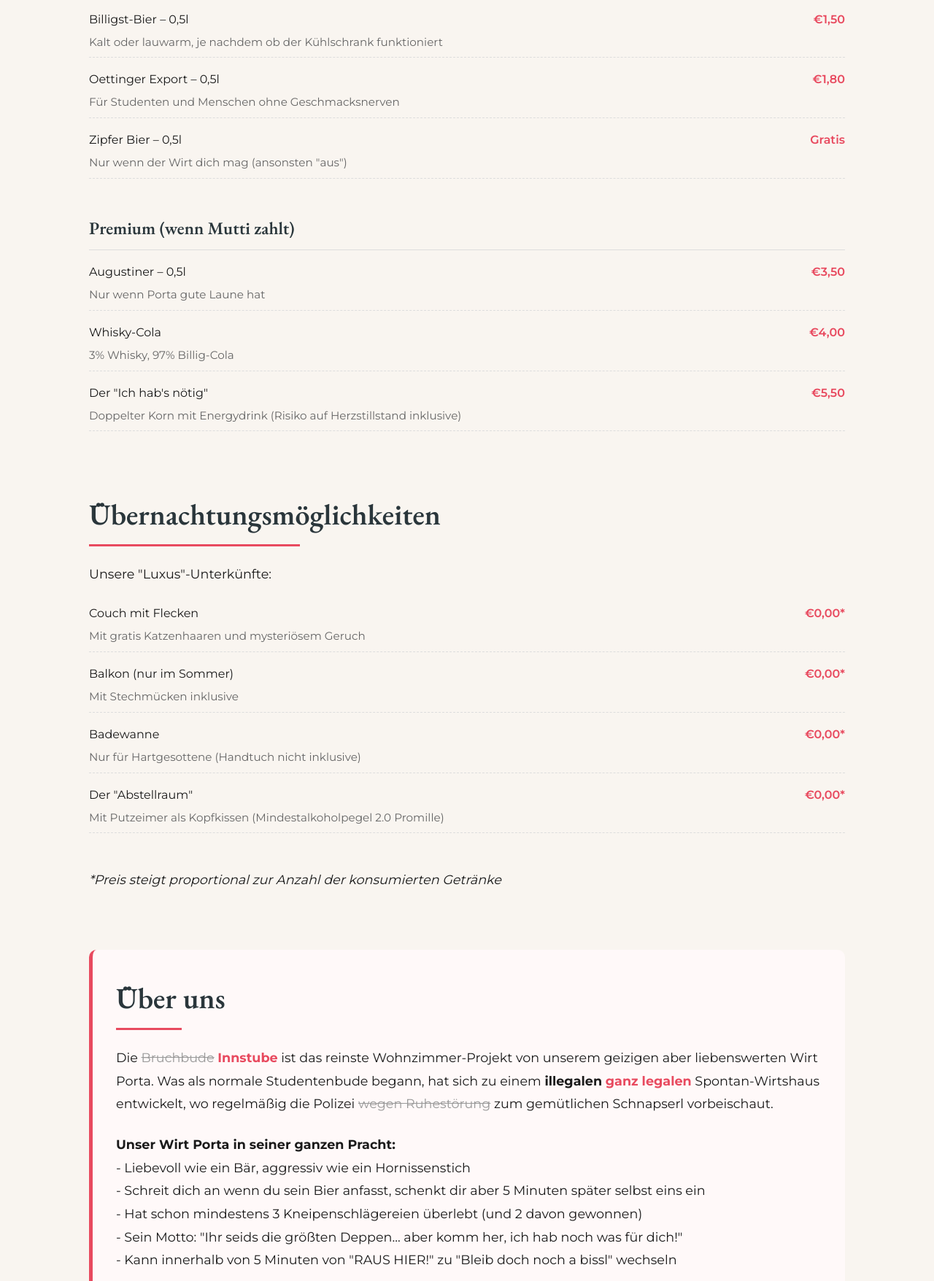
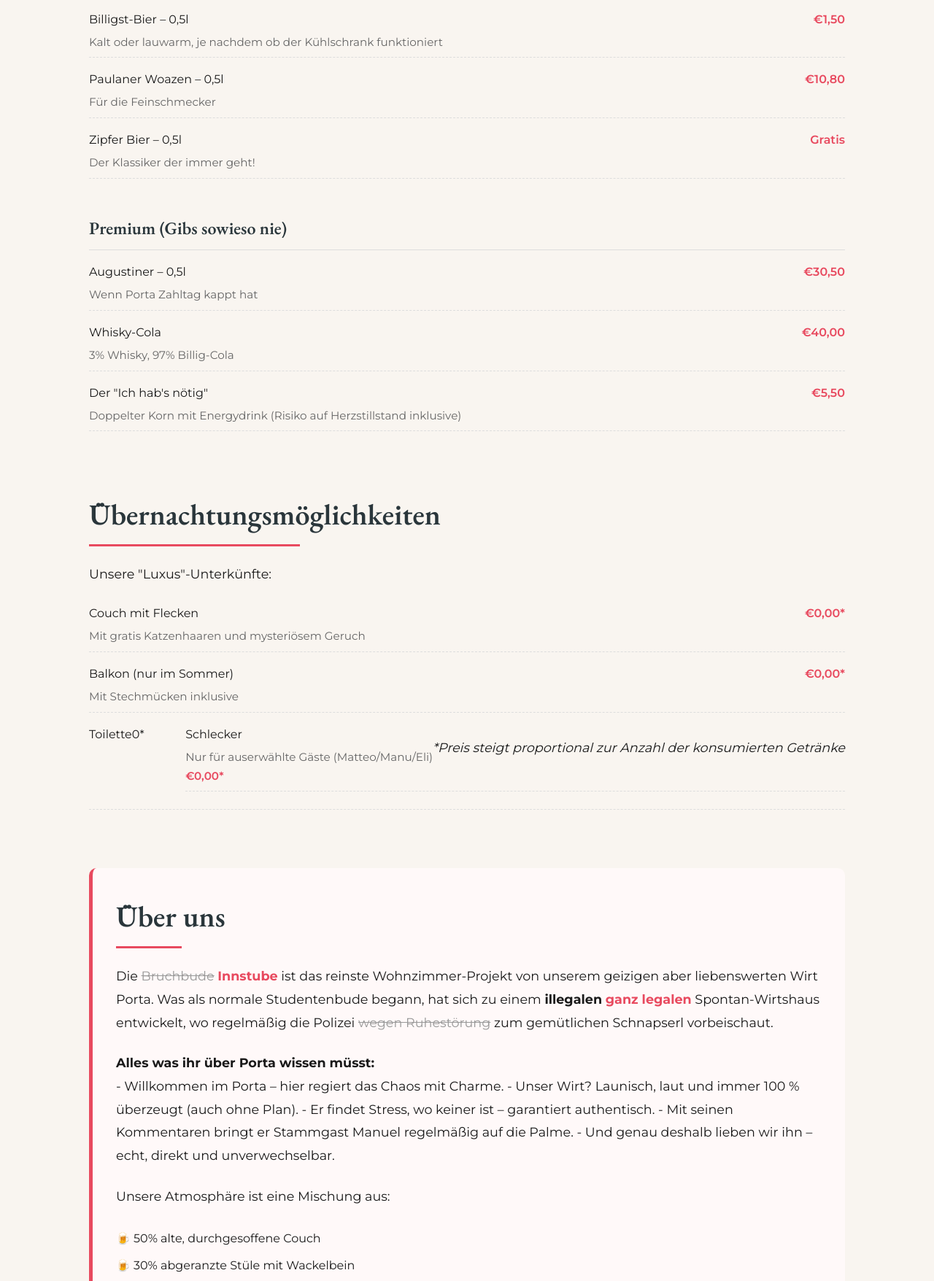
Before and after one commit to Innstube/innstube-webiste, a plain HTML site: page index.html in a window 1280 px wide. Shown: the part 2727-4483 px from the top of the page at 73% size. Drawn offline with nearby package versions, Linux system fonts and the light colour scheme.

Commit message:
Update index.html

```diff
--- a/index.html
+++ b/index.html
@@ -3,7 +3,7 @@
 <head>
   <meta charset="UTF-8" />
   <meta name="viewport" content="width=device-width, initial-scale=1" />
-  <title>Innstube | Das legendäre Studentenversteck</title>
+  <title>Innstube | Vieltrinker Ecke </title>
   <link rel="preconnect" href="https://fonts.googleapis.com">
   <link rel="preconnect" href="https://fonts.gstatic.com" crossorigin>
   <link href="https://fonts.googleapis.com/css2?family=Montserrat:wght@300;400;600;700&family=EB+Garamond:wght@400;500;600&display=swap" rel="stylesheet">
@@ -424,35 +424,35 @@
         </div>
         <div class="menu-item">
           <div>
-            <div class="menu-item-name">Oettinger Export – 0,5l</div>
-            <div class="description">Für Studenten und Menschen ohne Geschmacksnerven</div>
+            <div class="menu-item-name">Paulaner Woazen – 0,5l</div>
+            <div class="description">Für die Feinschmecker</div>
           </div>
-          <div class="menu-item-price">€1,80</div>
+          <div class="menu-item-price">€10,80</div>
         </div>
         <div class="menu-item">
           <div>
             <div class="menu-item-name">Zipfer Bier – 0,5l</div>
-            <div class="description">Nur wenn der Wirt dich mag (ansonsten "aus")</div>
+            <div class="description">Der Klassiker der immer geht!</div>
           </div>
           <div class="menu-item-price">Gratis</div>
         </div>
       </div>
 
       <div class="menu-category">
-        <h3>Premium (wenn Mutti zahlt)</h3>
+        <h3>Premium (Gibs sowieso nie)</h3>
         <div class="menu-item">
           <div>
             <div class="menu-item-name">Augustiner – 0,5l</div>
-            <div class="description">Nur wenn Porta gute Laune hat</div>
+            <div class="description">Wenn Porta Zahltag kappt hat</div>
           </div>
-          <div class="menu-item-price">€3,50</div>
+          <div class="menu-item-price">€30,50</div>
         </div>
         <div class="menu-item">
           <div>
             <div class="menu-item-name">Whisky-Cola</div>
             <div class="description">3% Whisky, 97% Billig-Cola</div>
           </div>
-          <div class="menu-item-price">€4,00</div>
+          <div class="menu-item-price">€40,00</div>
         </div>
         <div class="menu-item">
           <div>
@@ -485,16 +485,12 @@
         </div>
         <div class="menu-item">
           <div>
-            <div class="menu-item-name">Badewanne</div>
-            <div class="description">Nur für Hartgesottene (Handtuch nicht inklusive)</div>
-          </div>
-          <div class="menu-item-price">€0,00*</div>
+            <div class="menu-item-name">Toilette0*</div>
         </div>
         <div class="menu-item">
           <div>
-            <div class="menu-item-name">Der "Abstellraum"</div>
-            <div class="description">Mit Putzeimer als Kopfkissen (Mindestalkoholpegel 2.0 Promille)</div>
-          </div>
+            <div class="menu-item-name">Schlecker</div>
+            <div class="description">Nur für auserwählte Gäste (Matteo/Manu/Eli)
           <div class="menu-item-price">€0,00*</div>
         </div>
       </div>
@@ -508,20 +504,19 @@
       </p>
 
       <p>
-        <strong>Unser Wirt Porta in seiner ganzen Pracht:</strong><br>
-        - Liebevoll wie ein Bär, aggressiv wie ein Hornissenstich<br>
-        - Schreit dich an wenn du sein Bier anfasst, schenkt dir aber 5 Minuten später selbst eins ein<br>
-        - Hat schon mindestens 3 Kneipenschlägereien überlebt (und 2 davon gewonnen)<br>
-        - Sein Motto: "Ihr seids die größten Deppen... aber komm her, ich hab noch was für dich!"<br>
-        - Kann innerhalb von 5 Minuten von "RAUS HIER!" zu "Bleib doch noch a bissl" wechseln
-      </p>
+        <strong>Alles was ihr über Porta wissen müsst:</strong><br>
+       - Willkommen im Porta – hier regiert das Chaos mit Charme.
+       - Unser Wirt? Launisch, laut und immer 100 % überzeugt (auch ohne Plan).
+       - Er findet Stress, wo keiner ist – garantiert authentisch.
+       - Mit seinen Kommentaren bringt er Stammgast Manuel regelmäßig auf die Palme.
+       - Und genau deshalb lieben wir ihn – echt, direkt und unverwechselbar.
 
       <p>
         Unsere Atmosphäre ist eine Mischung aus:
       </p>
       <ul style="list-style-type: '🍺 '; padding-left: 1.5rem;">
         <li>50% alte, durchgesoffene Couch</li>
-        <li>30% abgeranzte Barhocker mit Wackelbein</li>
+        <li>30% abgeranzte Stüle mit Wackelbein</li>
         <li>15% Küchentisch mit eingebrannten Vodka-Flecken</li>
         <li>5% mysteriöse klebrige Flecken (wir fragen nicht nach)</li>
       </ul>
@@ -529,7 +524,7 @@
       <p>
         <strong>Unser Wirt in drei Akten:</strong><br>
         1. "Kommts herein, Leute! Alles kein Problem!"<br>
-        2. "SCHEIßE! Wer hat schon wieder das letzte Bier genommen?!"<br>
+        2. "Ma da Steuxner is schuwieder zspat?!"<br>
         3. *schläft betrunken in der Ecke* "Ihr seids die besten... echt jetzt..."
       </p>
 
@@ -544,11 +539,11 @@
       </ul>
 
       <p>
-        Trotz allem: Die Innstube hat Charme wie ein dreiäugiger Straßenköter - irgendwie eklig, aber man kann nicht anders als ihn lieb zu haben. Porta würde uns zwar gerade wieder anschreien weil wir das hier schreiben, aber morgen früh steht er wieder mit Kater und selbstgemachtem Frühstück vor der Tür.
+        Trotz allem: Porta hat Charme wie ein dreiäugiger Straßenköter - irgendwie eklig, aber man kann nicht anders als ihn lieb zu haben. Porta würde uns zwar gerade wieder anschreien weil wir das hier schreiben, aber morgen früh steht er wieder mit Kater und selbstgemachtem Frühstück vor der Tür.
       </p>
 
       <p style="font-style: italic; margin-top: 2rem;">
-        P.S.:Die Bitch muss für mcih Bügeln und so, oder ich verprügel die hoe.
+        P.S.:Im augenblick hoffen wir dass Porta nichts hiervon irgendwie irgendwann leist!!!
       </p>
     </section>
   </main>
@@ -568,8 +563,8 @@
         <h3>Wichtige Infos</h3>
         <ul>
           <li>Hausordnung: Keine Regeln außer Portas Laune</li>
-          <li>Küchenschlüssel: Unter der Fußmatte</li>
-          <li>Notfallnummer: Pizza-Service</li>
+          <li>Schlüssel:Volle Sturmklingeln!</li>
+          <li>Notfallnummer: 133</li>
           <li>Portas Laune: Unvorhersehbar</li>
         </ul>
       </div>
@@ -579,7 +574,7 @@
           <li>Wir übernehmen keine Haftung</li>
           <li>Für nichts. Gar nichts.</li>
           <li>Besucht uns auf eigene Gefahr</li>
-          <li>Porta auch nicht</li>
+          <li>Porta I love you</li>
         </ul>
       </div>
       <div class="copyright">
```
